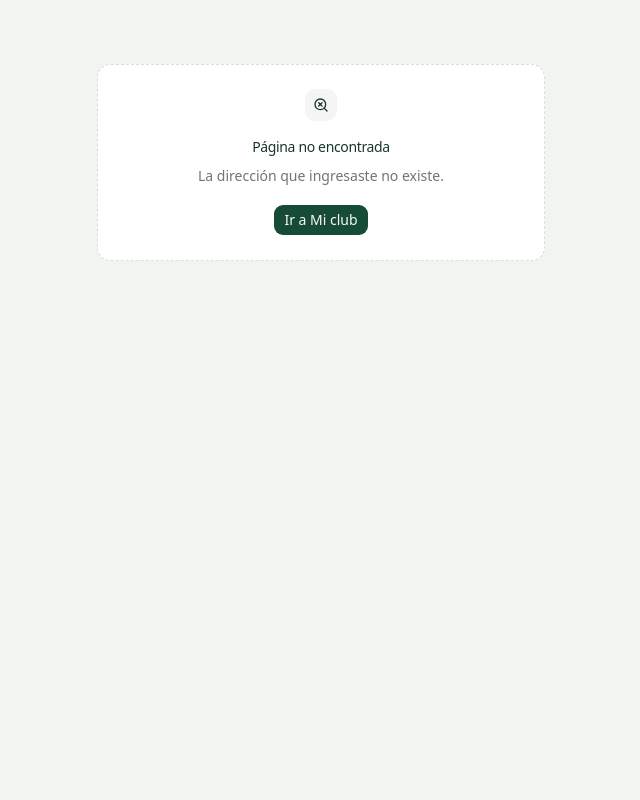
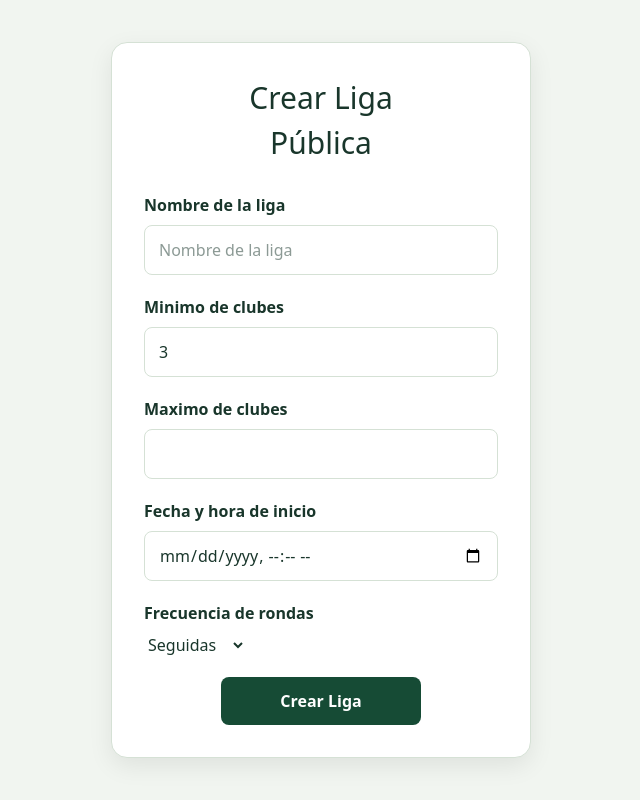
Before and after one commit to grupo-i-s-s/FutBot-I.S.S, a React (Vite) app in the folder frontend/: page /crear-liga in a window 1280 px wide. Shown: the whole page, without its empty margins (319-959 px from the left). Built offline with nearby package versions, Linux system fonts and the light colour scheme.

Commit message:
Implemento frontend de Crear Ligas

```diff
--- a/frontend/src/App.jsx
+++ b/frontend/src/App.jsx
@@ -3,6 +3,7 @@ import LoginPage from './features/login/LoginPage.jsx'
 import RegisterPage from './features/register/RegisterPage.jsx'
 import MyClubPage from './features/my-club/MyClubPage.jsx'
 import NotFoundPage from './features/not-found/NotFoundPage.jsx'
+import CrearLiga from './features/crear-liga/crear_liga.jsx'
 
 export default function App() {
     return (
@@ -12,6 +13,7 @@ export default function App() {
             <Route path="/registro" element={<RegisterPage />} />
             <Route path="/mi-club" element={<MyClubPage />} />
             <Route path="*" element={<NotFoundPage />} />
+            <Route path="/crear-liga" element={<CrearLiga />} />
         </Routes>
     )
 }
--- /dev/null
+++ b/frontend/src/features/crear-liga/crear_liga.jsx
@@ -0,0 +1,115 @@
+import { useState } from 'react'
+import { crearLiga } from './crear_liga.js'
+
+
+export default function CrearLiga(){
+    const [name, setName] = useState('')
+    const [minTeams, setMinTeams] = useState(3)
+    const [maxTeams, setMaxTeams] = useState('')
+    const [startDate, setstartDate] = useState('')
+    const [roundInterval, setroundInterval] = useState('CONTINUOUS')
+
+    async function handleSubmit(event) {
+        event.preventDefault()
+        const response = await crearLiga(name, minTeams, maxTeams, startDate, roundInterval)
+        console.log(response)
+        console.log(response.message)
+    }
+
+
+    return(
+        <main className="login-page">
+            <section className="login-card">
+                <h1 className="login-title">
+                    Crear Liga <br></br> Pública
+                </h1>
+
+                <form onSubmit={handleSubmit}>
+                    <div className="form-group">
+                        <label htmlFor="league-name">
+                            Nombre de la liga
+                        </label>
+
+                        <input
+                            id="league-name"
+                            type="text"
+                            placeholder="Nombre de la liga"
+                            value={name}
+                            onChange={(event) => setName(event.target.value)}
+                            required>
+                        </input>
+                    </div>
+
+                    <div className="form-group">
+                        <label htmlFor="min-teams">
+                            Minimo de clubes
+                        </label>
+
+                        <input
+                            id="min-teams"
+                            type="number"
+                            min="3"
+                            step="1"
+                            value={minTeams}
+                            onChange={(event) => setMinTeams(event.target.value)}
+                            required>
+                        </input>
+                    </div>
+
+                    <div className="form-group">
+                        <label htmlFor="max-teams">
+                            Maximo de clubes
+                        </label>
+
+                        <input
+                            id="max-teams"
+                            type="number"
+                            min={minTeams}
+                            step="1"
+                            value={maxTeams}
+                            onChange={(event) => setMaxTeams(event.target.value)}
+                            required>
+                        </input>
+                    </div>
+
+                    <div className="form-group">
+                        <label htmlFor="start-date">
+                            Fecha y hora de inicio
+                        </label>
+
+                        <input
+                            id="start-date"
+                            type="datetime-local"
+                            value={startDate}
+                            onChange={(event) => setstartDate(event.target.value)}
+                            required>
+                        </input>
+                    </div>
+
+                    <div className="form-group">
+                        <label htmlFor="round-interval">
+                            Frecuencia de rondas
+                        </label>
+
+                        <select
+                            id = "round-interval"
+                            value={roundInterval}
+                            onChange={(event) => setroundInterval(event.target.value)}
+                            required>
+                            <option value="CONTINUOUS">Seguidas</option>
+                            <option value="DAILY">Diarias</option>
+                            <option value="WEEKLY">Semanales</option>
+                            </select>
+                    </div>
+
+                    <button type="submit" className="login-button">
+                        Crear Liga
+                    </button>
+
+                </form>
+            </section>
+
+        </main>
+
+    )
+}
```
